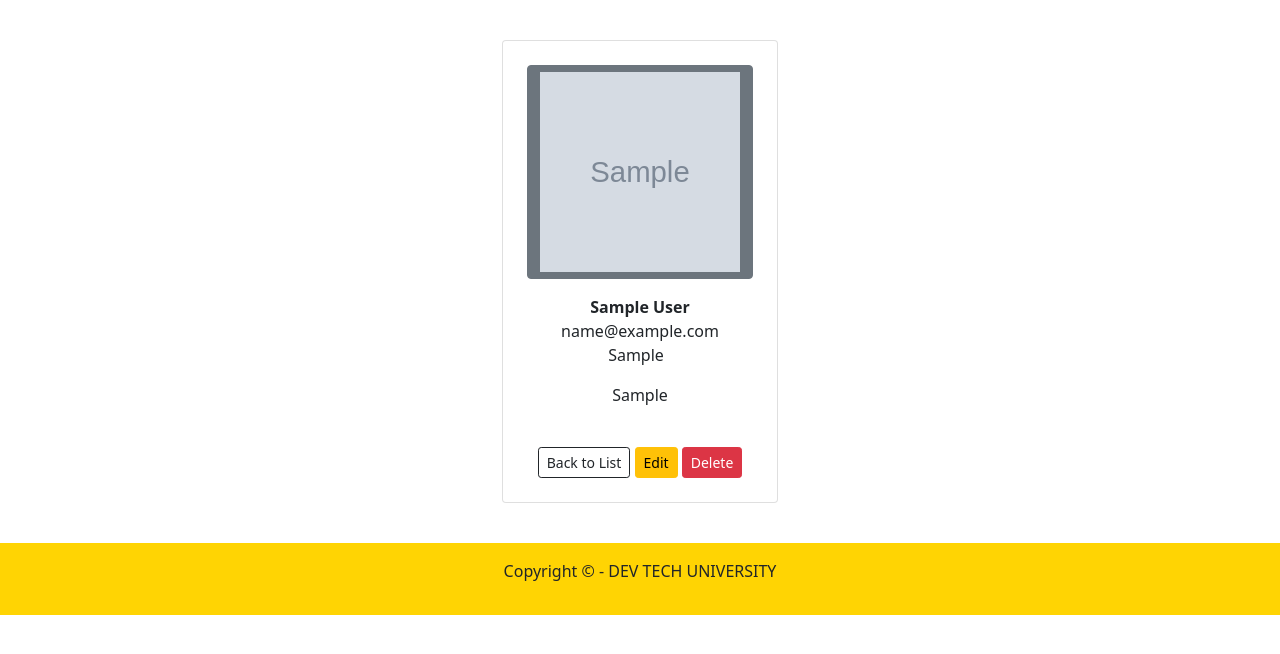
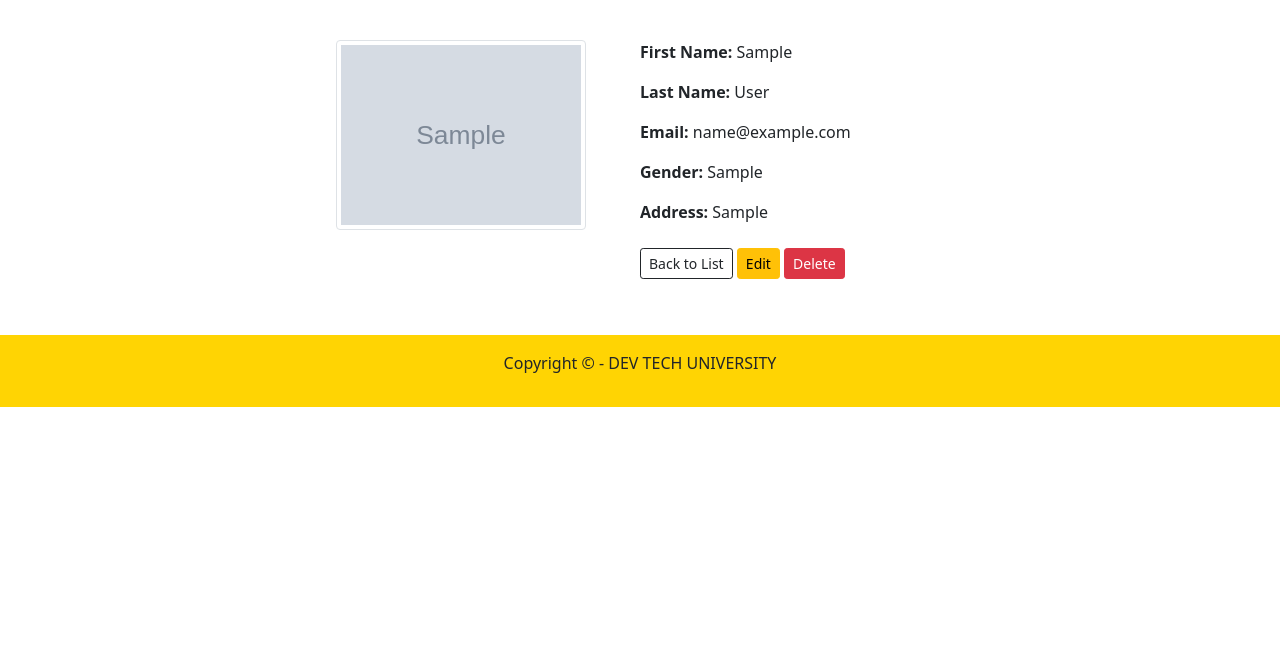
Before and after one commit to rodrickg876/dev_tech_university, a PHP site: page /view.php?id=1 in a window 1280 px wide. Shown: the part 56-710 px from the top of the page. Run offline with PHP 8.4, Linux system fonts and the light colour scheme; the visitor is signed in with stand-in values (Sample User, id 1); tables that the repository leaves empty or names only in its code hold one stand-in row (values such as "Sample post"); grey boxes marked "Sample" are stand-in pictures.

Commit message:
Fix view page

```diff
--- a/view.php
+++ b/view.php
@@ -13,28 +13,26 @@
         $result = $crud->getSubsDetails($id);
  ?>
 
-<div class="container mt-4 mb-4 p-3 d-flex justify-content-center">
-    <div class="card p-4">
-        <div class=" image d-flex flex-column justify-content-center align-items-center">
 
-                <button class="btn btn-secondary"> <img src="<?php echo empty($result['avatar']) ? "uploads/default.png" : $result['avatar'] ; ?>" height="200" width="200" /></button>
-                <span class="name mt-3"><b><?php echo $result['firstname'].' '. $result['lastname'] ?></b></span>
-                <span class="idd"><?php echo $result['email'] ?></span>
-
-            <div class="d-flex flex-row justify-content-center align-items-center gap-2">
-                <span class="idd1"><?php echo $result['gender'] ?></span> <span><i class="fa fa-copy"></i></span> </div>
-            <div class="d-flex flex-row justify-content-center align-items-center mt-3"> <span ><?php echo $result['home'] ?></span> </div>
-            <div class="gap-3 mt-3 icons d-flex flex-row justify-content-center align-items-center"> <span><i class="fa fa-twitter"></i></span> <span><i class="fa fa-facebook-f"></i></span> <span><i class="fa fa-instagram"></i></span> <span><i class="fa fa-linkedin"></i></span> </div>
+<div class="container mt-4 mb-4 p-3 d-flex justify-content-center col-6 offset-3" >
+        <div class="col-6">
+        <img src="<?php echo empty($result['avatar']) ? "uploads/default.png" : $result['avatar'] ; ?>" height="250" width="250" class="img img-thumbnail" />
         </div>
-        <div class="text-center">
-            <br>
-        <a href="admin.php" class="btn btn-outline-dark btn-sm">Back to List</a>
+        <div class="col-6">
+             <p><b>First Name: </b><?php echo $result['firstname'] ?>
+             <p><b>Last Name: </b><?php echo $result['lastname'] ?>
+            <p><b>Email: </b><?php echo $result['email'] ?>
+            <p><b>Gender: </b><?php echo $result['home'] ?>
+            <p><b>Address: </b><?php echo $result['gender'] ?>
+            <br><br>
+            <a href="admin.php" class="btn btn-outline-dark btn-sm">Back to List</a>
         <a href="edit.php?id=<?php echo $result['sub_id'] ?>" class="btn btn-warning btn-sm">Edit</a>
         <a href="delete.php?id=<?php echo $result['sub_id'] ?>" class="btn btn-danger btn-sm"
                     onclick="return confirm('Are you sure you want to delete this subscriber?');" >Delete</a>
-        </div>
     </div>
 </div>
+
+
 
 <?php } ?>
 
```
